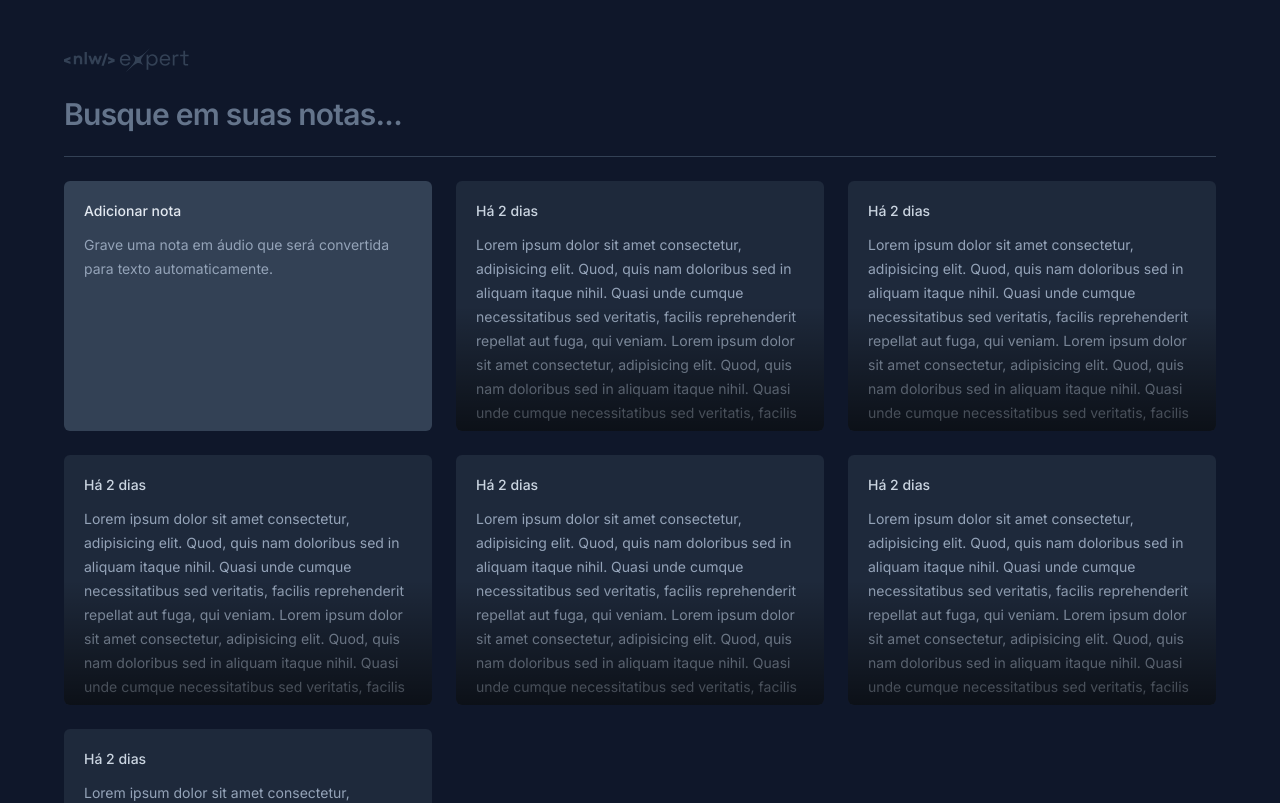
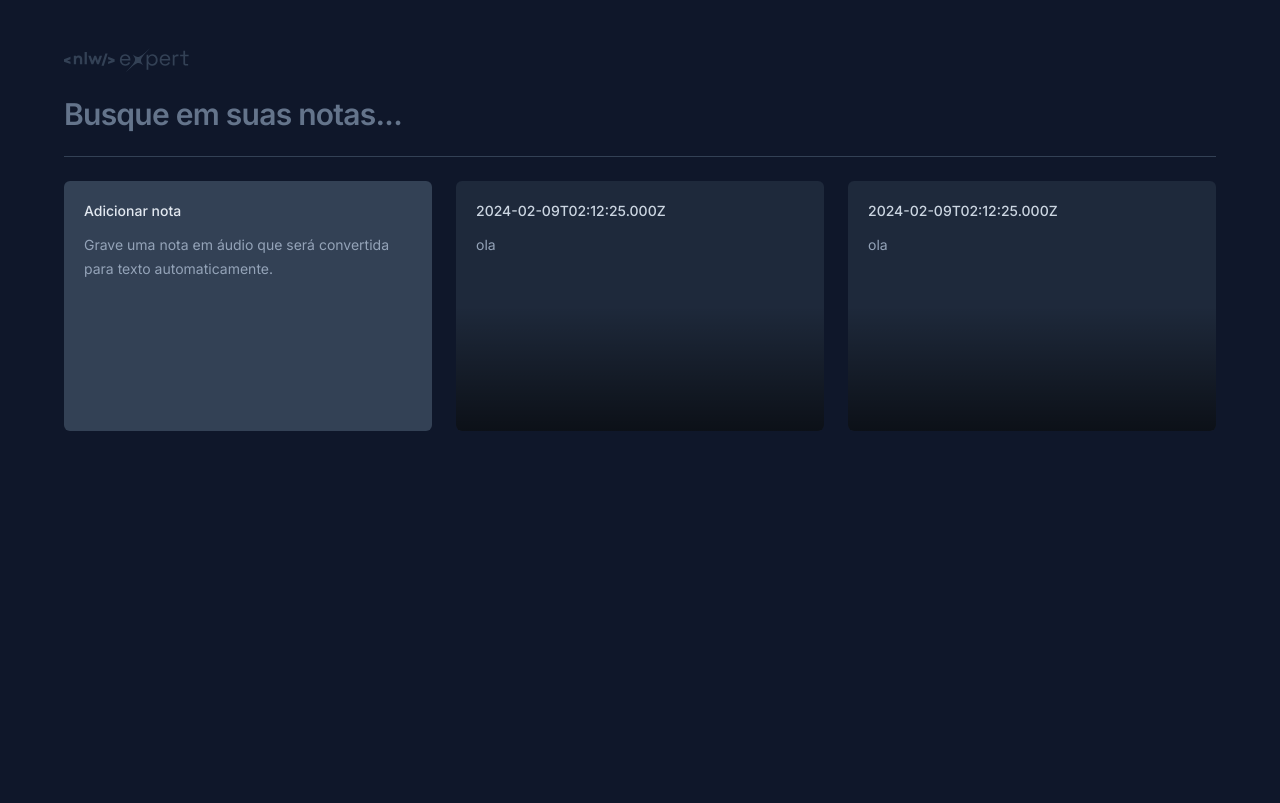
Before and after one commit to rodrigojsdeveloper/notes, a Next.js app: page / in a window 1280 px wide. Shown: the top 803 px of the page. Built offline with nearby package versions, Linux system fonts and the light colour scheme.

Commit message:
feat: add modal component

```diff
--- a/package.json
+++ b/package.json
@@ -9,6 +9,7 @@
     "lint": "next lint"
   },
   "dependencies": {
+    "@radix-ui/react-dialog": "^1.0.5",
     "next": "13.5.6",
     "react": "^18",
     "react-dom": "^18"
--- a/src/app/page.tsx
+++ b/src/app/page.tsx
@@ -1,5 +1,10 @@
 import { NewNoteCard } from '@/components/new-note-card'
 import { NoteCard } from '@/components/note-card'
+
+const note = {
+  date: new Date(),
+  content: 'ola',
+}
 
 export default function Home() {
   return (
@@ -31,12 +36,8 @@
       <div className="grid auto-rows-[15.625rem] grid-cols-3 gap-6">
         <NewNoteCard />
 
-        <NoteCard />
-        <NoteCard />
-        <NoteCard />
-        <NoteCard />
-        <NoteCard />
-        <NoteCard />
+        <NoteCard note={note} />
+        <NoteCard note={note} />
       </div>
     </main>
   )
--- a/src/components/note-card.tsx
+++ b/src/components/note-card.tsx
@@ -1,18 +1,39 @@
-export const NoteCard = () => {
+'use client'
+
+import * as Dialog from '@radix-ui/react-dialog'
+
+interface NoteCardProps {
+  note: {
+    date: Date
+    content: string
+  }
+}
+
+export const NoteCard = ({ note }: NoteCardProps) => {
   return (
-    <button className="relative space-y-3 overflow-hidden rounded-md bg-slate-800 p-5 text-left hover:ring-2 hover:ring-slate-600 focus-visible:ring-2 focus-visible:ring-lime-400">
-      <h2 className="text-sm font-medium text-slate-300">Há 2 dias</h2>
+    <Dialog.Root>
+      <Dialog.Trigger className="relative flex flex-col gap-3 overflow-hidden rounded-md bg-slate-800 p-5 text-left hover:ring-2 hover:ring-slate-600 focus-visible:ring-2 focus-visible:ring-lime-400">
+        <h2 className="text-sm font-medium text-slate-300">
+          {note.date.toISOString()}
+        </h2>
 
-      <p className="text-sm leading-6 text-slate-400">
-        Lorem ipsum dolor sit amet consectetur, adipisicing elit. Quod, quis nam
-        doloribus sed in aliquam itaque nihil. Quasi unde cumque necessitatibus
-        sed veritatis, facilis reprehenderit repellat aut fuga, qui veniam.
-        Lorem ipsum dolor sit amet consectetur, adipisicing elit. Quod, quis nam
-        doloribus sed in aliquam itaque nihil. Quasi unde cumque necessitatibus
-        sed veritatis, facilis reprehenderit repellat aut fuga, qui veniam.
-      </p>
+        <p className="text-sm leading-6 text-slate-400">{note.content}</p>
 
-      <div className="pointer-events-none absolute bottom-0 left-0 right-0 h-1/2 bg-gradient-to-t from-black/60 to-black/0" />
-    </button>
+        <div className="pointer-events-none absolute bottom-0 left-0 right-0 h-1/2 bg-gradient-to-t from-black/60 to-black/0" />
+      </Dialog.Trigger>
+
+      <Dialog.Portal>
+        <Dialog.Overlay className="fixed inset-0 bg-black/50" />
+        <Dialog.Content className="fixed left-1/2 top-1/2 flex h-[60vh] w-full max-w-[640px] -translate-x-1/2 -translate-y-1/2 flex-col rounded-md bg-slate-700">
+          <div className="flex flex-1 flex-col gap-3 p-5">
+            <h2 className="text-sm font-medium text-slate-300">
+              {note.date.toISOString()}
+            </h2>
+
+            <p className="text-sm leading-6 text-slate-400">{note.content}</p>
+          </div>
+        </Dialog.Content>
+      </Dialog.Portal>
+    </Dialog.Root>
   )
 }
```
Also changed, not shown: 1 other file (tests, documents, lock files or other folders).
